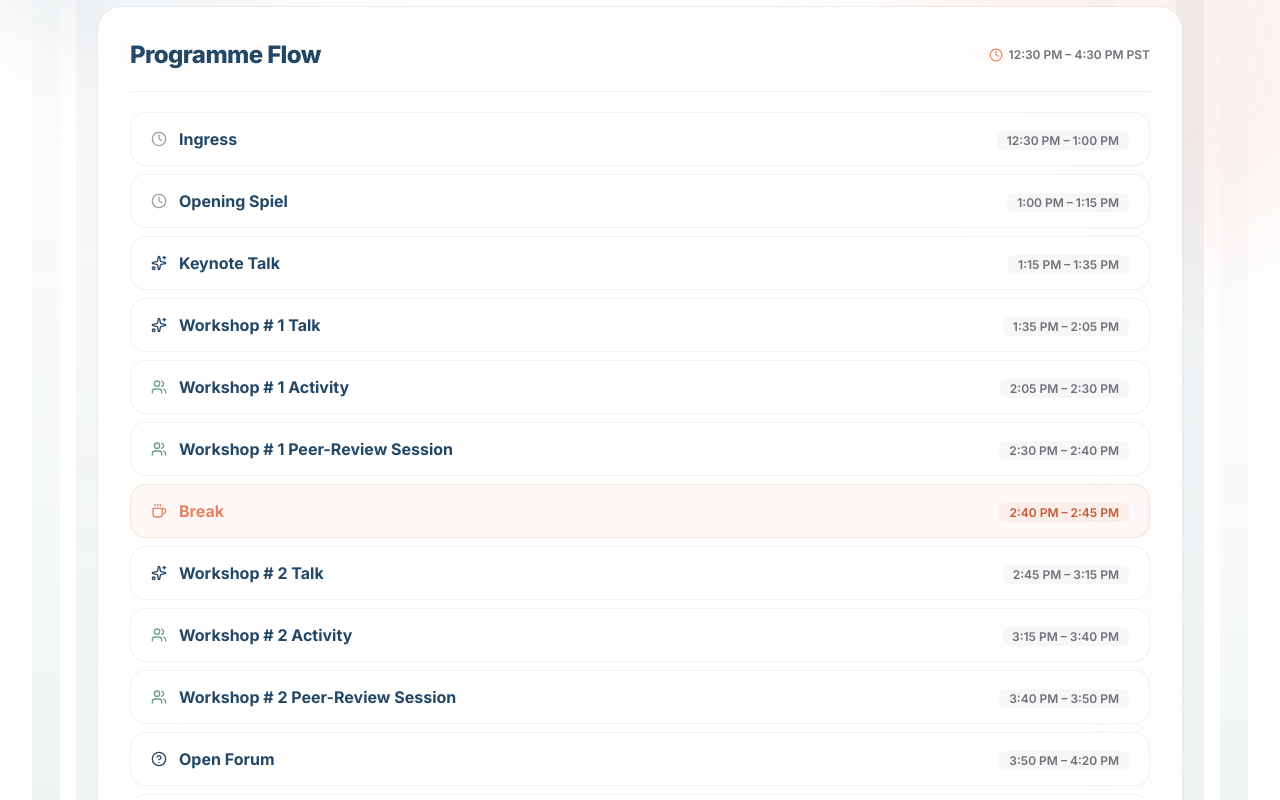
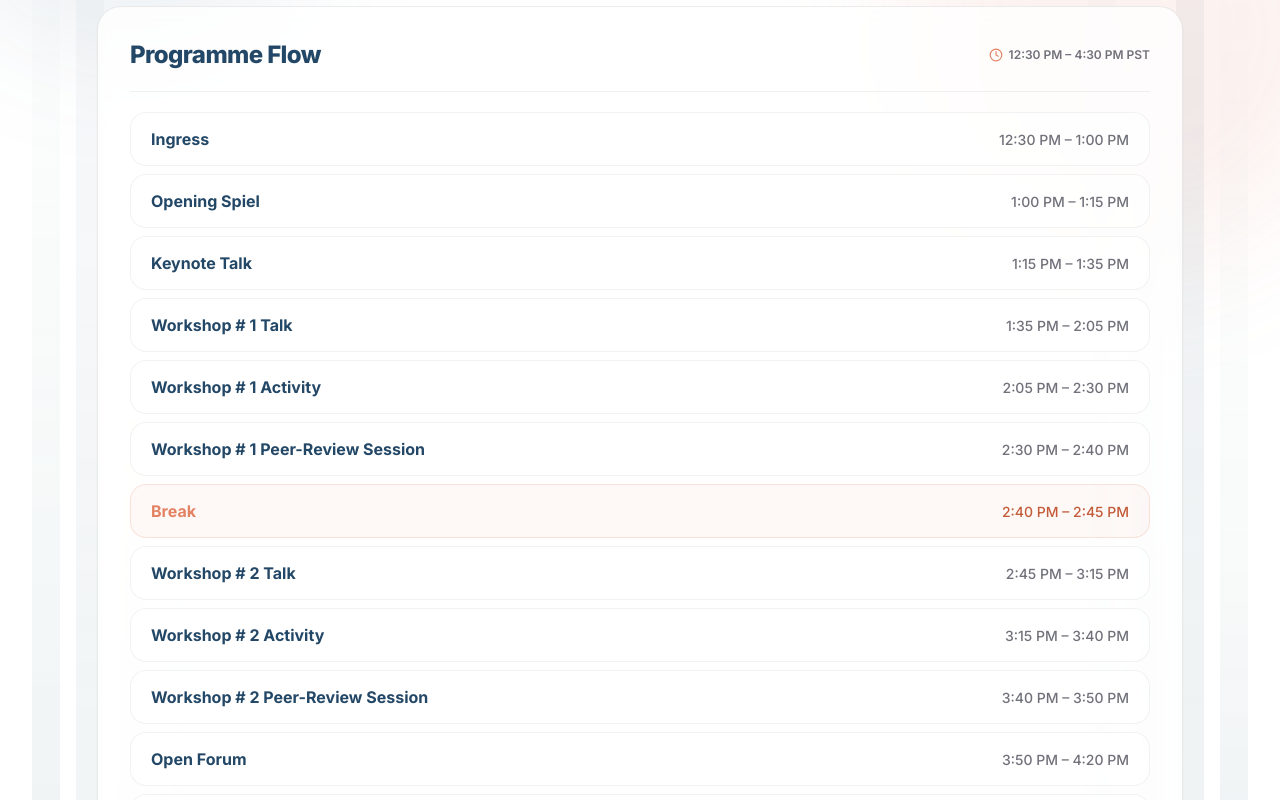
Before and after one commit to artemiui/pjdsc26-website, a Next.js app: page /workshop in a window 1280 px wide. Shown: the part 880-1680 px from the top of the page. Built offline with nearby package versions, Linux system fonts and the light colour scheme; no server answers.

Commit message:
style: remove icons beside programme part titles and remove background behind times

```diff
--- a/components/sections/ProgrammeSection.tsx
+++ b/components/sections/ProgrammeSection.tsx
@@ -10,11 +10,7 @@ import {
   ExternalLink,
   Copy,
   Check,
-  Sparkles,
   ArrowLeft,
-  Coffee,
-  Users,
-  HelpCircle,
   ShieldCheck,
   Download,
   FileDown,
@@ -46,21 +42,6 @@ export default function ProgrammeSection() {
       setCopiedLink(true);
       setTimeout(() => setCopiedLink(false), 2000);
     }
-  };
-
-  const getItemIcon = (title: string, isBreak?: boolean) => {
-    if (isBreak) return <Coffee className="w-4 h-4 text-[#E38363]" />;
-    const lower = title.toLowerCase();
-    if (lower.includes("keynote") || lower.includes("talk")) {
-      return <Sparkles className="w-4 h-4 text-[#234766] dark:text-[#88beaf]" />;
-    }
-    if (lower.includes("activity") || lower.includes("peer-review")) {
-      return <Users className="w-4 h-4 text-[#6E9E94]" />;
-    }
-    if (lower.includes("forum") || lower.includes("q&a")) {
-      return <HelpCircle className="w-4 h-4 text-[#234766] dark:text-[#7ca5cb]" />;
-    }
-    return <Clock className="w-4 h-4 text-zinc-400 dark:text-zinc-500" />;
   };
 
   return (
@@ -276,10 +257,6 @@ export default function ProgrammeSection() {
                       : "bg-white/60 dark:bg-zinc-900/40 border-black/[0.05] dark:border-white/[0.06] hover:bg-white dark:hover:bg-zinc-900/80"
                   }`}
                 >
-                  <div className="flex items-center gap-3">
-                    <div className="shrink-0">
-                      {getItemIcon(item.title, isBreak)}
-                    </div>
                   <h3
                     className={`text-sm sm:text-base font-bold ${
                       isBreak
@@ -289,14 +266,13 @@ export default function ProgrammeSection() {
                   >
                     {item.title}
                   </h3>
-                  </div>
 
                   <div className="shrink-0">
                     <span
-                      className={`font-mono text-xs font-semibold px-2.5 py-0.5 rounded-md ${
+                      className={`font-mono text-xs sm:text-sm font-medium ${
                         isBreak
-                          ? "text-[#c25c39] dark:text-[#f4a78c] bg-[#E38363]/10"
-                          : "text-zinc-500 dark:text-zinc-400 bg-black/[0.03] dark:bg-white/[0.04]"
+                          ? "text-[#c25c39] dark:text-[#f4a78c]"
+                          : "text-zinc-500 dark:text-zinc-400"
                       }`}
                     >
                       {item.time}
```
Lines whose indentation alone changed are shown as unchanged.
